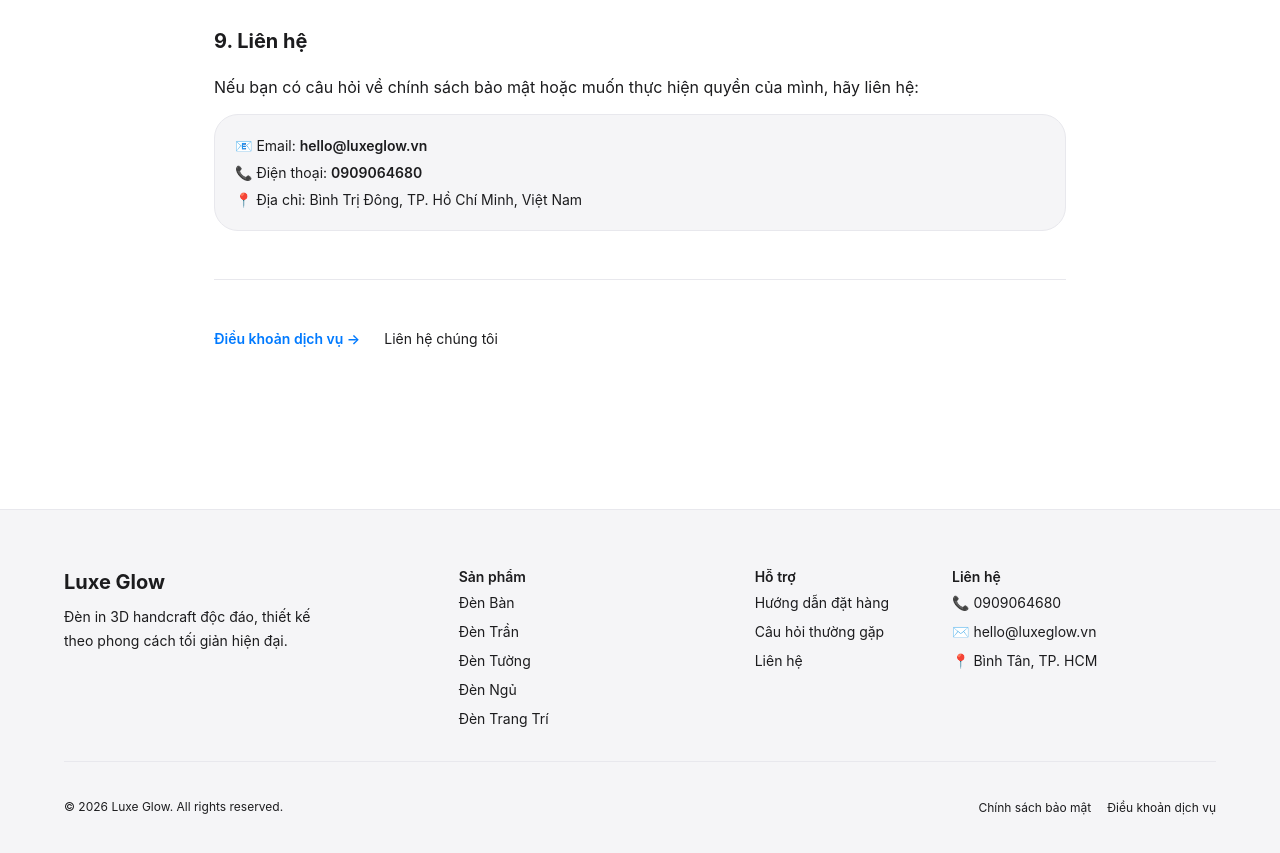
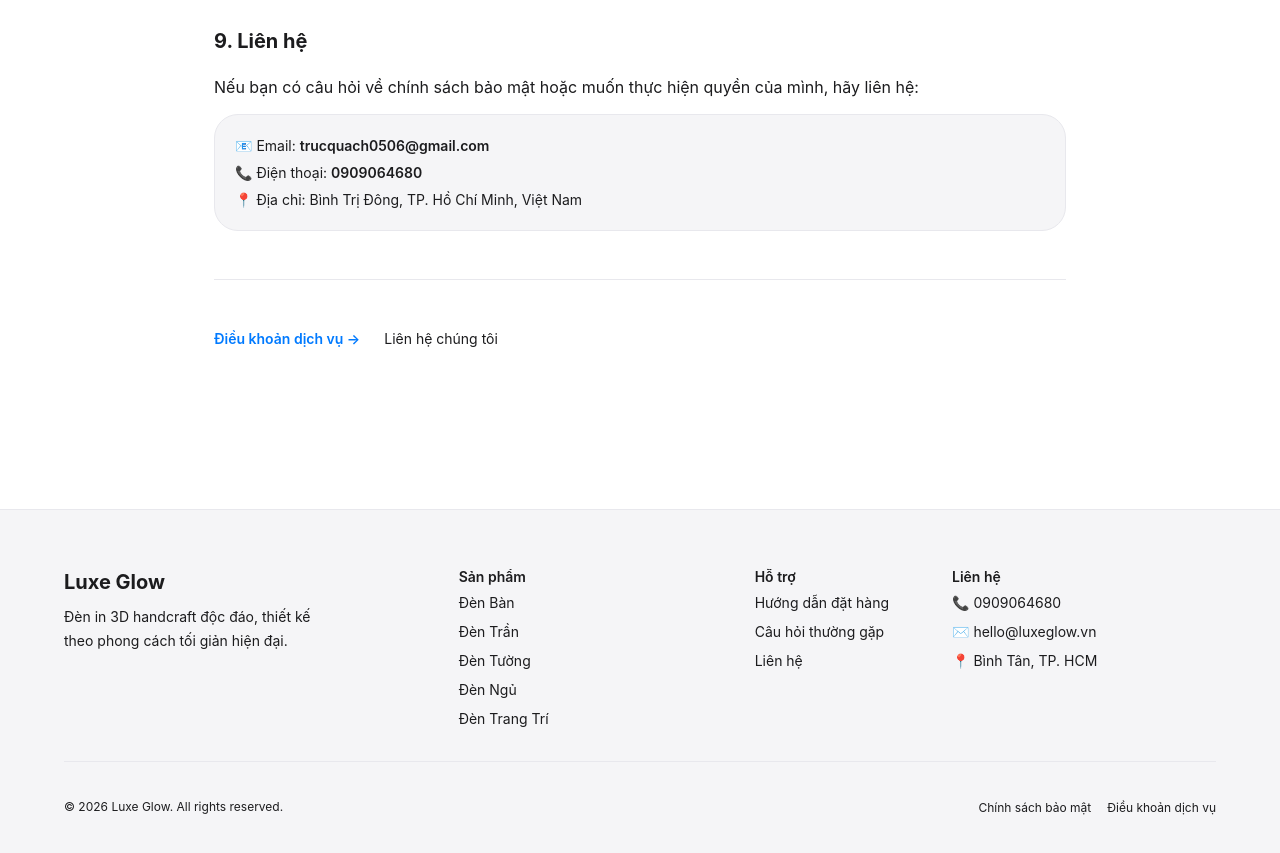
Before and after one commit to zacyvo/WEB-EC-3D, a Next.js app: page /privacy-policy in a window 1280 px wide. Shown: the part 2540-3393 px from the top of the page. Built offline with nearby package versions, Linux system fonts and the light colour scheme; no server answers.

Commit message:
Update contact

```diff
--- a/src/app/contact/page.tsx
+++ b/src/app/contact/page.tsx
@@ -28,6 +28,7 @@
     color: '#34C759',
     bg: '#F0FBF2',
     cta: 'Gọi ngay',
+    status: !!STORE.phone
   },
   {
     id: 'zalo',
@@ -39,6 +40,7 @@
     color: '#007AFF',
     bg: '#EAF3FF',
     cta: 'Nhắn Zalo',
+    status: !!STORE.zalo
   },
   {
     id: 'email',
@@ -50,6 +52,7 @@
     color: '#636366',
     bg: '#F5F5F7',
     cta: 'Gửi email',
+    status: !!STORE.email
   },
   {
     id: 'facebook',
@@ -61,17 +64,7 @@
     color: '#1877F2',
     bg: '#EEF4FE',
     cta: 'Xem trang',
-  },
-  {
-    id: 'instagram',
-    label: 'Instagram',
-    value: '@luxeglow.vn',
-    desc: 'Ảnh sản phẩm & behind-the-scenes',
-    href: STORE.instagram,
-    Icon: CameraAltOutlinedIcon,
-    color: '#C13584',
-    bg: '#FBF0F7',
-    cta: 'Xem profile',
+    status: !!STORE.facebook
   },
   {
     id: 'shopee',
@@ -83,17 +76,31 @@
     color: '#EE4D2D',
     bg: '#FFF2EF',
     cta: 'Vào shop',
+    status: !!STORE.shopee
+  },
+  {
+    id: 'instagram',
+    label: 'Instagram',
+    value: 'comming soon',
+    desc: 'Ảnh sản phẩm & behind-the-scenes',
+    href: STORE.instagram,
+    Icon: CameraAltOutlinedIcon,
+    color: '#C13584',
+    bg: '#FBF0F7',
+    cta: 'Comming soon',
+    status: !!STORE.instagram
   },
   {
     id: 'tiktok',
     label: 'TikTok Shop',
-    value: '@luxeglow',
+    value: 'comming soon',
     desc: 'Video sản phẩm & livestream',
     href: STORE.tiktok,
     Icon: VideoLibraryOutlinedIcon,
     color: '#1C1C1E',
     bg: '#F5F5F7',
-    cta: 'Xem TikTok',
+    cta: 'Comming soon',
+    status: !!STORE.tiktok
   },
 ];
 
@@ -164,8 +171,8 @@
 
         {/* ── Channel cards ── */}
         <Grid container spacing={2.5} sx={{ mb: 8 }}>
-          {CHANNELS.map(({ id, label, value, desc, href, Icon, color, bg, cta }) => (
-            <Grid key={id} size={{ xs: 12, sm: 6, md: 4 }}>
+          {CHANNELS.map(({ id, label, value, desc, href, Icon, color, bg, cta, status }) => (
+            <Grid key={id} size={{ xs: 12, sm: 6, md: 4 }} sx={{ display: status ? 'block' : 'none' }}>
               <Paper
                 elevation={0}
                 sx={{
@@ -187,6 +194,7 @@
                     <Icon sx={{ color, fontSize: 26 }} />
                   </Box>
                   <Button
+                    disabled={cta.toLowerCase().includes('comming soon')}
                     component={Link}
                     href={href}
                     target={id !== 'phone' && id !== 'email' ? '_blank' : undefined}
--- a/src/lib/store-config.ts
+++ b/src/lib/store-config.ts
@@ -3,11 +3,11 @@
   tagline: 'Đèn In 3D Handcraft',
   address: 'Bình Trị Đông, TP. Hồ Chí Minh, Việt Nam',
   phone: '0909064680',
-  email: 'hello@luxeglow.vn',
+  email: 'trucquach0506@gmail.com',
   zalo: 'https://zalo.me/0909064680',
-  facebook: 'https://facebook.com/luxeglow.vn',
-  instagram: 'https://instagram.com/luxeglow.vn',
-  shopee: 'https://shopee.vn/luxeglow',
-  tiktok: 'https://tiktok.com/@luxeglow',
+  facebook: 'https://www.facebook.com/share/1HraFSNqjd/?mibextid=wwXIfr',
+  instagram: '',
+  shopee: 'https://vn.shp.ee/MoBMsiLT',
+  tiktok: 'comming soon',
   googleMapsEmbed: '',
 } as const;
```
Also changed, not shown: public/img/meta-data.jpg (deleted).
